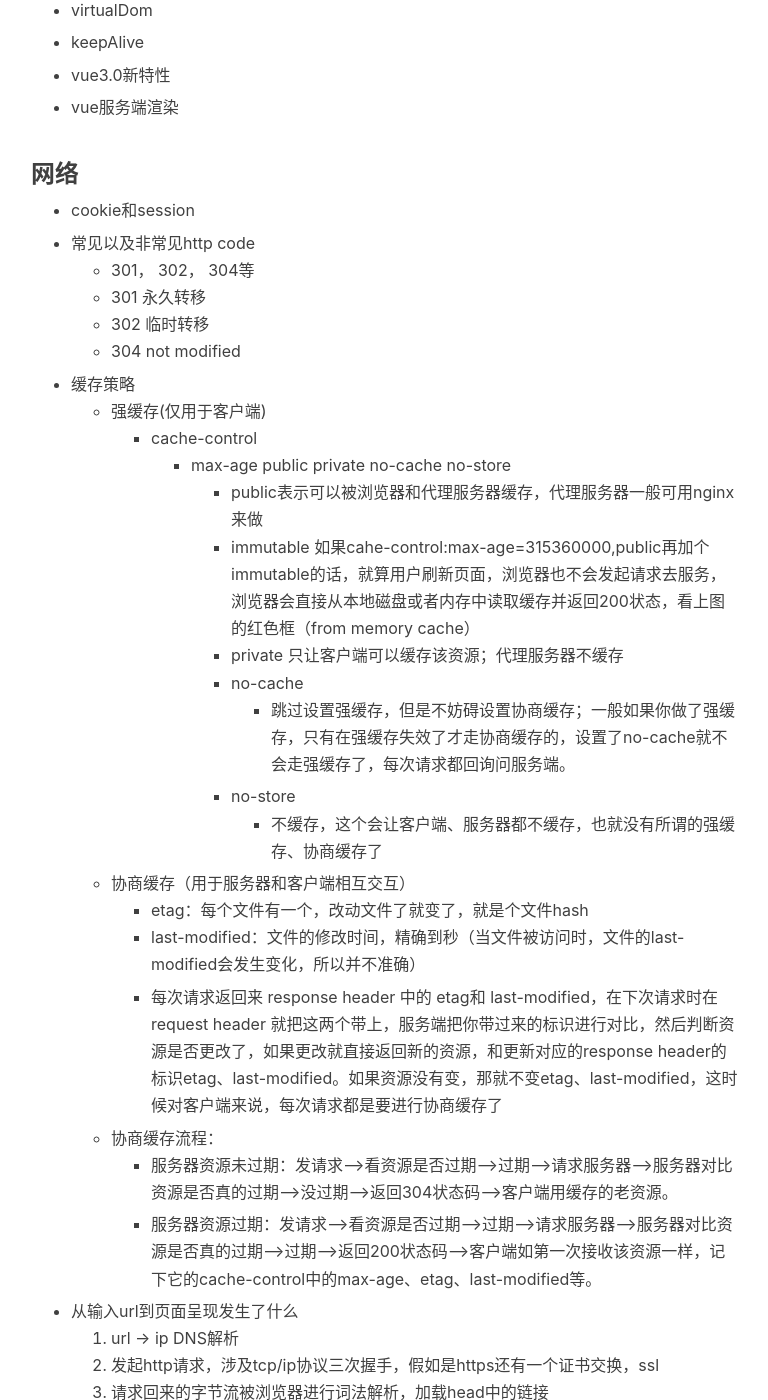
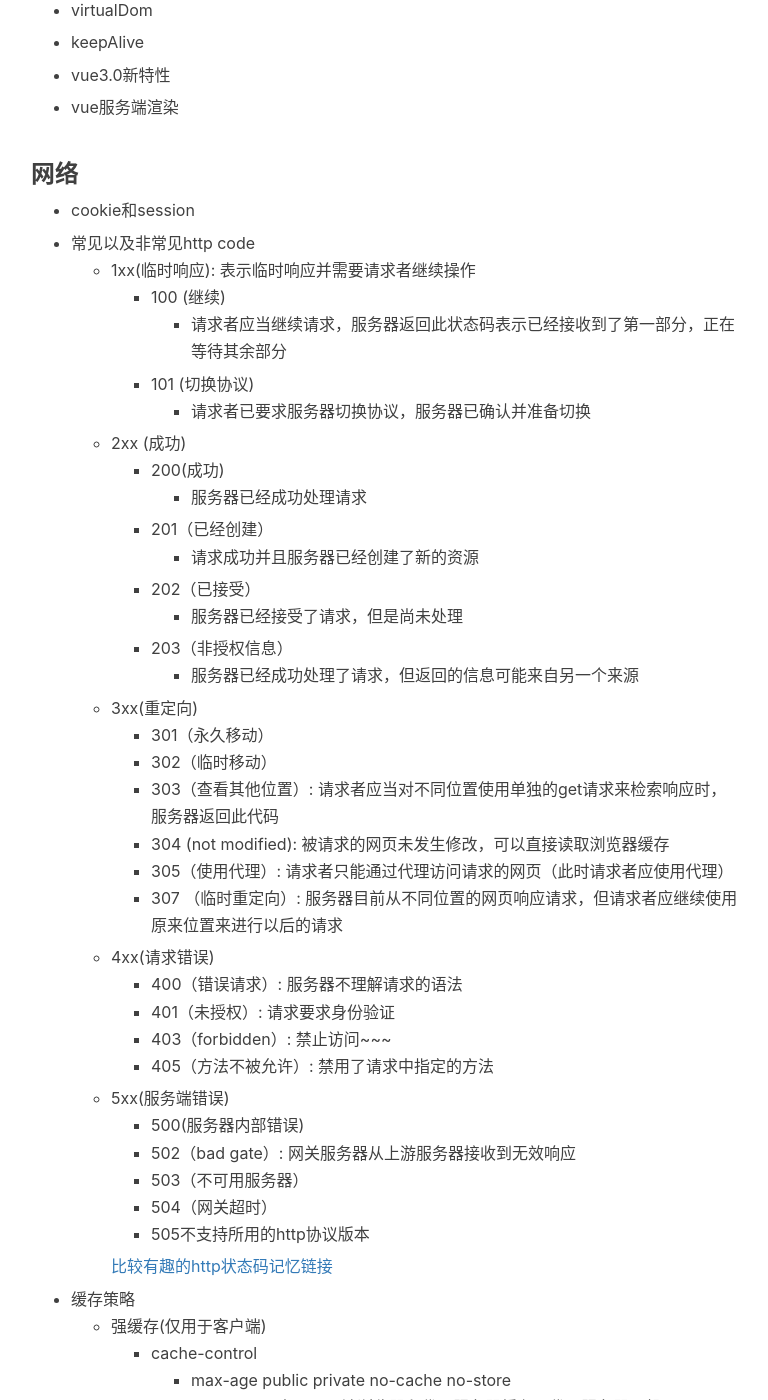
Before and after one commit to AsserHong/blog, a Jekyll site: the page built from _posts/2019-08-08-面试提纲汇总.md, in a window 1280 px wide and 1400 px high, scrolled down 5470 px. Shown: the whole window, without its empty margins (234-1002 px from the left). Built offline with Jekyll 4.4.1, drawn with Linux system fonts in a browser that asks for light colours; nearby versions of some CDN libraries; our own code applies the rules of GitHub Pages for plain Markdown files; comment, search, counter and statistics services are not loaded.

Commit message:
新增http状态码

```diff
--- a/_posts/2019-08-08-面试提纲汇总.md
+++ b/_posts/2019-08-08-面试提纲汇总.md
@@ -158,11 +158,40 @@ setInterval(() => {
 + cookie和session
 
 + 常见以及非常见http code
-	+ 301， 302， 304等
-	+ 301 永久转移
-	+ 302 临时转移
-	+ 304 not modified
+  + 1xx(临时响应): 表示临时响应并需要请求者继续操作
+    + 100 (继续)
+      + 请求者应当继续请求，服务器返回此状态码表示已经接收到了第一部分，正在等待其余部分
+	+ 101 (切换协议)
+		+ 请求者已要求服务器切换协议，服务器已确认并准备切换
+  + 2xx (成功)
+  	+ 200(成功)
+    	+ 服务器已经成功处理请求
+	+ 201（已经创建）
+    	+ 请求成功并且服务器已经创建了新的资源
+	+ 202（已接受）
+    	+ 服务器已经接受了请求，但是尚未处理
+	+ 203（非授权信息）
+    	+ 服务器已经成功处理了请求，但返回的信息可能来自另一个来源
+  + 3xx(重定向)
+    + 301（永久移动）
+    + 302（临时移动）
+    + 303（查看其他位置）: 请求者应当对不同位置使用单独的get请求来检索响应时，服务器返回此代码
+    + 304 (not modified): 被请求的网页未发生修改，可以直接读取浏览器缓存
+    + 305（使用代理）: 请求者只能通过代理访问请求的网页（此时请求者应使用代理）
+    + 307 （临时重定向）: 服务器目前从不同位置的网页响应请求，但请求者应继续使用原来位置来进行以后的请求
+  + 4xx(请求错误)
+    + 400（错误请求）: 服务器不理解请求的语法
+    + 401（未授权）: 请求要求身份验证
+    + 403（forbidden）: 禁止访问~~~
+    + 405（方法不被允许）: 禁用了请求中指定的方法
+  + 5xx(服务端错误)
+    + 500(服务器内部错误)
+    + 502（bad gate）: 网关服务器从上游服务器接收到无效响应
+    + 503（不可用服务器）
+    + 504（网关超时）
+    + 505不支持所用的http协议版本
 
+	[比较有趣的http状态码记忆链接](https://www.jianshu.com/p/b58025e61b2d)
 
 + 缓存策略
 	+ 强缓存(仅用于客户端)
```
